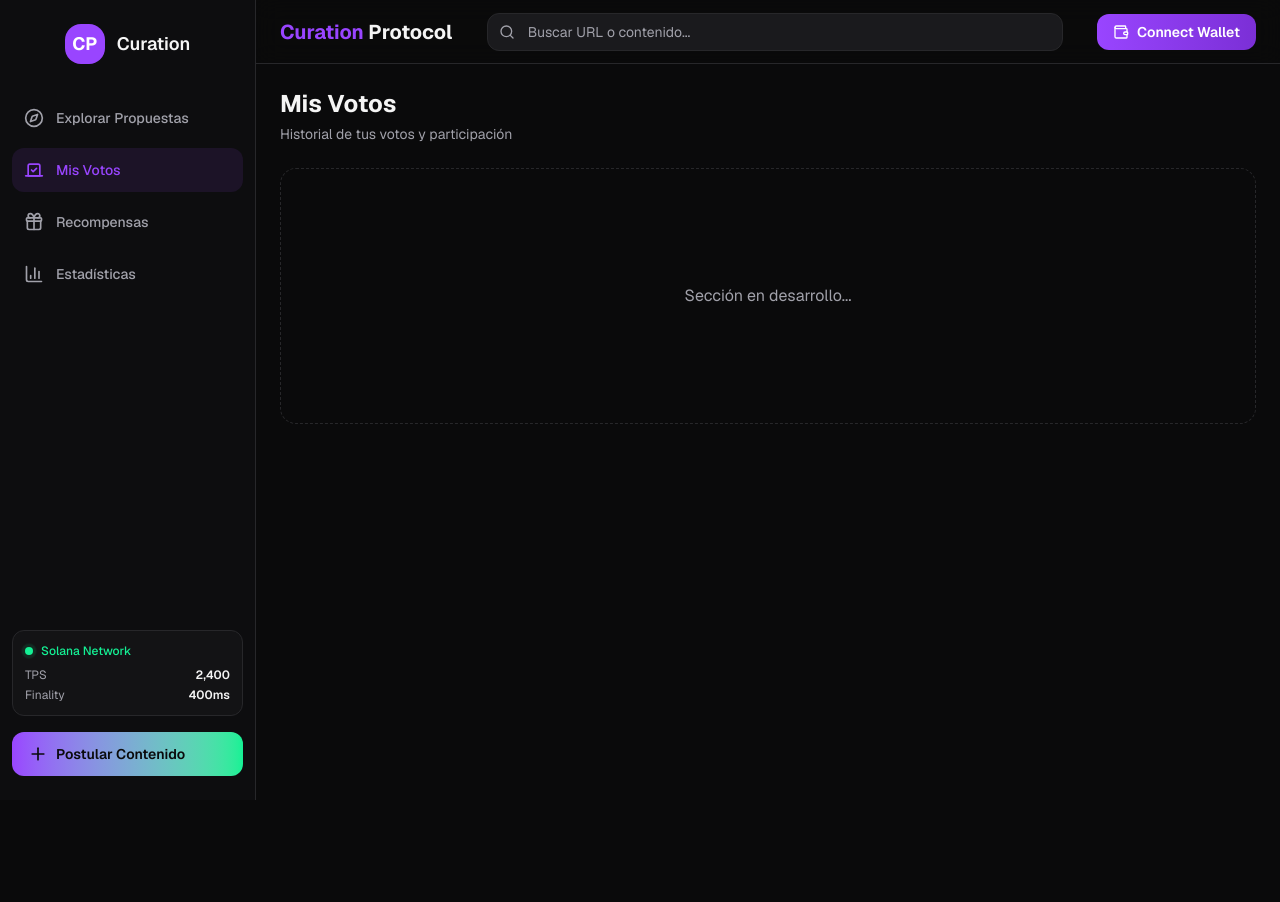
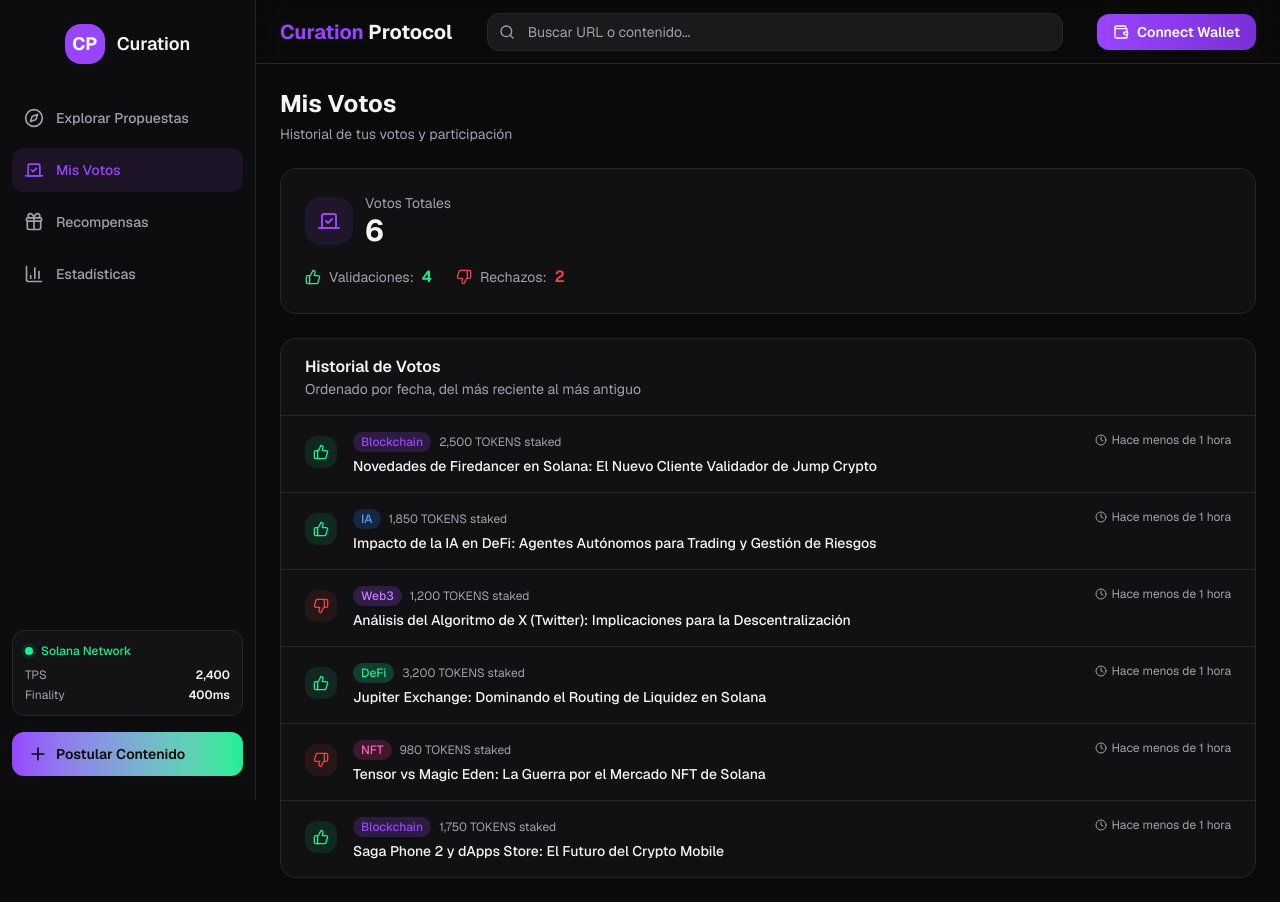
Before and after one commit to CurationProtocol/curation-protocol-dashboard, a Next.js app: page / in a window 1280 px wide. Both pictures are taken after a click on the button "Mis Votos". Before the commit the page ends 800 px from the top, so only its background shows below. Built offline with nearby package versions, Linux system fonts and the light colour scheme.

Commit message:
feat: add "Mis Votos" section with vote summary and list
Create dedicated component for user vote history with vote count and project list.

```diff
--- a/app/page.tsx
+++ b/app/page.tsx
@@ -4,6 +4,7 @@ import { useState } from "react"
 import { Sidebar } from "@/components/sidebar"
 import { Header } from "@/components/header"
 import { ProposalCard, type Proposal } from "@/components/proposal-card"
+import { MyVotes } from "@/components/my-votes"
 
 const mockProposals: Proposal[] = [
   {
@@ -176,8 +177,11 @@ export default function DashboardPage() {
             </div>
           )}
 
+          {/* My Votes Section */}
+          {activeTab === "votes" && <MyVotes />}
+
           {/* Placeholder for other tabs */}
-          {activeTab !== "explore" && (
+          {activeTab !== "explore" && activeTab !== "votes" && (
             <div className="flex h-64 items-center justify-center rounded-xl border border-dashed border-border">
               <p className="text-muted-foreground">
                 Sección en desarrollo...
--- /dev/null
+++ b/components/my-votes.tsx
@@ -0,0 +1,182 @@
+"use client"
+
+import { ThumbsUp, ThumbsDown, Clock, Vote } from "lucide-react"
+
+interface VotedProject {
+  id: string
+  title: string
+  category: string
+  voteType: "for" | "against"
+  votedAt: Date
+  stake: number
+}
+
+const mockVotedProjects: VotedProject[] = [
+  {
+    id: "1",
+    title: "Novedades de Firedancer en Solana: El Nuevo Cliente Validador de Jump Crypto",
+    category: "Blockchain",
+    voteType: "for",
+    votedAt: new Date("2026-03-12T14:30:00"),
+    stake: 2500,
+  },
+  {
+    id: "2",
+    title: "Impacto de la IA en DeFi: Agentes Autónomos para Trading y Gestión de Riesgos",
+    category: "IA",
+    voteType: "for",
+    votedAt: new Date("2026-03-11T18:45:00"),
+    stake: 1850,
+  },
+  {
+    id: "3",
+    title: "Análisis del Algoritmo de X (Twitter): Implicaciones para la Descentralización",
+    category: "Web3",
+    voteType: "against",
+    votedAt: new Date("2026-03-10T09:15:00"),
+    stake: 1200,
+  },
+  {
+    id: "4",
+    title: "Jupiter Exchange: Dominando el Routing de Liquidez en Solana",
+    category: "DeFi",
+    voteType: "for",
+    votedAt: new Date("2026-03-09T21:00:00"),
+    stake: 3200,
+  },
+  {
+    id: "5",
+    title: "Tensor vs Magic Eden: La Guerra por el Mercado NFT de Solana",
+    category: "NFT",
+    voteType: "against",
+    votedAt: new Date("2026-03-08T11:30:00"),
+    stake: 980,
+  },
+  {
+    id: "6",
+    title: "Saga Phone 2 y dApps Store: El Futuro del Crypto Mobile",
+    category: "Blockchain",
+    voteType: "for",
+    votedAt: new Date("2026-03-07T16:20:00"),
+    stake: 1750,
+  },
+]
+
+function formatRelativeTime(date: Date): string {
+  const now = new Date()
+  const diffMs = now.getTime() - date.getTime()
+  const diffHours = Math.floor(diffMs / (1000 * 60 * 60))
+  const diffDays = Math.floor(diffHours / 24)
+
+  if (diffHours < 1) return "Hace menos de 1 hora"
+  if (diffHours < 24) return `Hace ${diffHours} hora${diffHours > 1 ? "s" : ""}`
+  if (diffDays === 1) return "Ayer"
+  if (diffDays < 7) return `Hace ${diffDays} días`
+  return date.toLocaleDateString("es-ES", { day: "numeric", month: "short" })
+}
+
+const categoryColors: Record<string, string> = {
+  Blockchain: "bg-primary/20 text-primary",
+  IA: "bg-blue-500/20 text-blue-400",
+  Web3: "bg-purple-500/20 text-purple-400",
+  DeFi: "bg-accent/20 text-accent",
+  NFT: "bg-pink-500/20 text-pink-400",
+}
+
+export function MyVotes() {
+  const totalVotes = mockVotedProjects.length
+  const votesFor = mockVotedProjects.filter((p) => p.voteType === "for").length
+  const votesAgainst = mockVotedProjects.filter((p) => p.voteType === "against").length
+
+  // Sort by date descending
+  const sortedProjects = [...mockVotedProjects].sort(
+    (a, b) => b.votedAt.getTime() - a.votedAt.getTime()
+  )
+
+  return (
+    <div className="space-y-6">
+      {/* Vote Counter Card */}
+      <div className="rounded-xl border border-border bg-card p-6">
+        <div className="flex items-center gap-3 mb-4">
+          <div className="flex h-12 w-12 items-center justify-center rounded-xl bg-primary/10">
+            <Vote className="h-6 w-6 text-primary" />
+          </div>
+          <div>
+            <p className="text-sm text-muted-foreground">Votos Totales</p>
+            <p className="text-3xl font-bold text-foreground">{totalVotes}</p>
+          </div>
+        </div>
+        <div className="flex gap-6">
+          <div className="flex items-center gap-2">
+            <ThumbsUp className="h-4 w-4 text-accent" />
+            <span className="text-sm text-muted-foreground">Validaciones:</span>
+            <span className="font-semibold text-accent">{votesFor}</span>
+          </div>
+          <div className="flex items-center gap-2">
+            <ThumbsDown className="h-4 w-4 text-destructive" />
+            <span className="text-sm text-muted-foreground">Rechazos:</span>
+            <span className="font-semibold text-destructive">{votesAgainst}</span>
+          </div>
+        </div>
+      </div>
+
+      {/* Recent Votes List */}
+      <div className="rounded-xl border border-border bg-card">
+        <div className="border-b border-border px-6 py-4">
+          <h3 className="font-semibold text-foreground">Historial de Votos</h3>
+          <p className="text-sm text-muted-foreground">
+            Ordenado por fecha, del más reciente al más antiguo
+          </p>
+        </div>
+        <div className="divide-y divide-border">
+          {sortedProjects.map((project) => (
+            <div
+              key={project.id}
+              className="flex items-start gap-4 px-6 py-4 transition-colors hover:bg-secondary/30"
+            >
+              {/* Vote Type Icon */}
+              <div
+                className={`mt-1 flex h-8 w-8 shrink-0 items-center justify-center rounded-lg ${
+                  project.voteType === "for"
+                    ? "bg-accent/10 text-accent"
+                    : "bg-destructive/10 text-destructive"
+                }`}
+              >
+                {project.voteType === "for" ? (
+                  <ThumbsUp className="h-4 w-4" />
+                ) : (
+                  <ThumbsDown className="h-4 w-4" />
+                )}
+              </div>
+
+              {/* Project Info */}
+              <div className="flex-1 min-w-0">
+                <div className="flex items-center gap-2 mb-1">
+                  <span
+                    className={`rounded-full px-2 py-0.5 text-xs font-medium ${
+                      categoryColors[project.category] || "bg-secondary text-foreground"
+                    }`}
+                  >
+                    {project.category}
+                  </span>
+                  <span className="text-xs text-muted-foreground">
+                    {project.stake.toLocaleString()} TOKENS staked
+                  </span>
+                </div>
+                <p className="text-sm font-medium text-foreground line-clamp-2">
+                  {project.title}
+                </p>
+              </div>
+
+              {/* Timestamp */}
+              <div className="flex shrink-0 items-center gap-1 text-xs text-muted-foreground">
+                <Clock className="h-3 w-3" />
+                <span>{formatRelativeTime(project.votedAt)}</span>
+              </div>
+            </div>
+          ))}
+        </div>
+      </div>
+    </div>
+  )
+}
```
